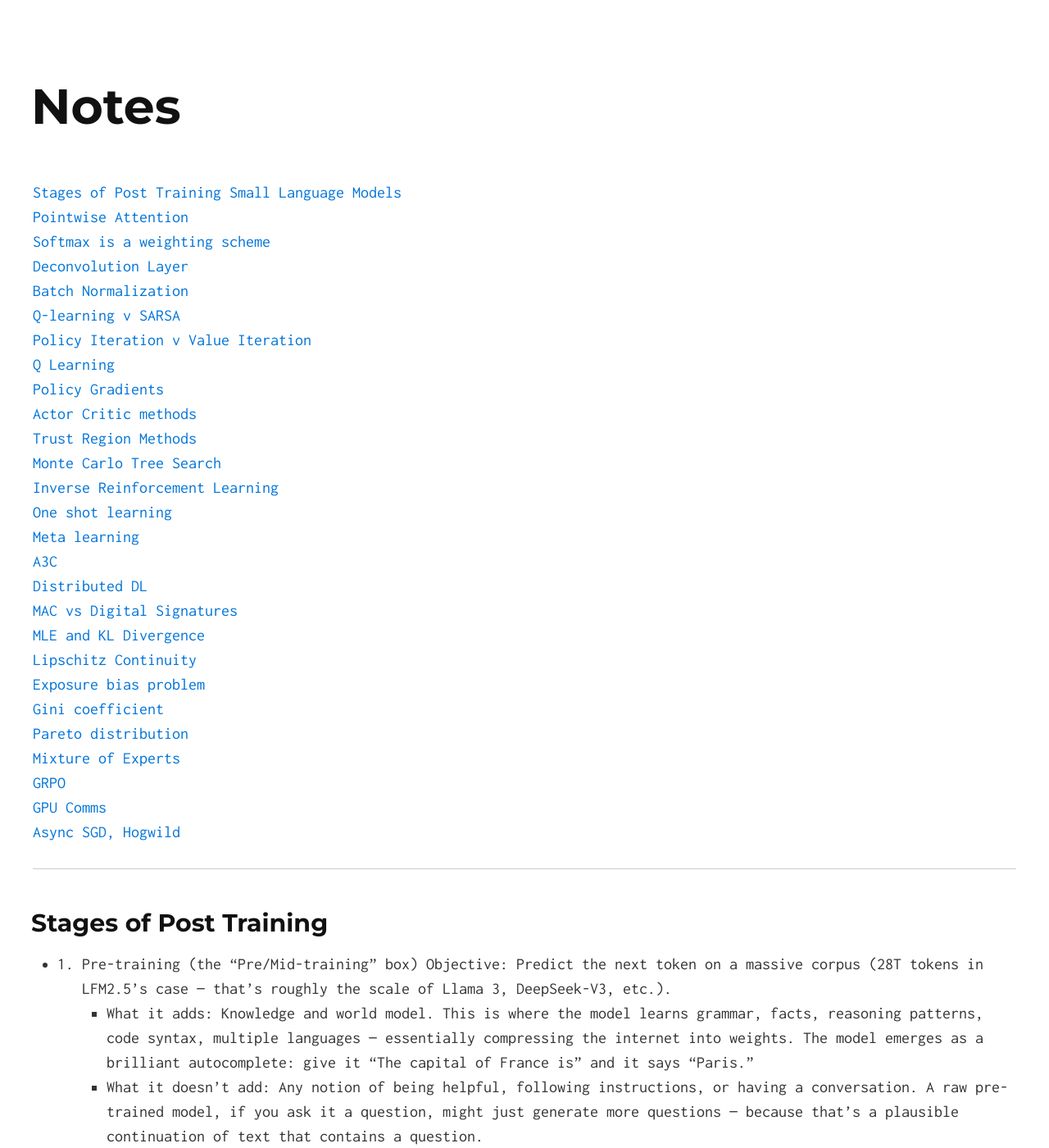
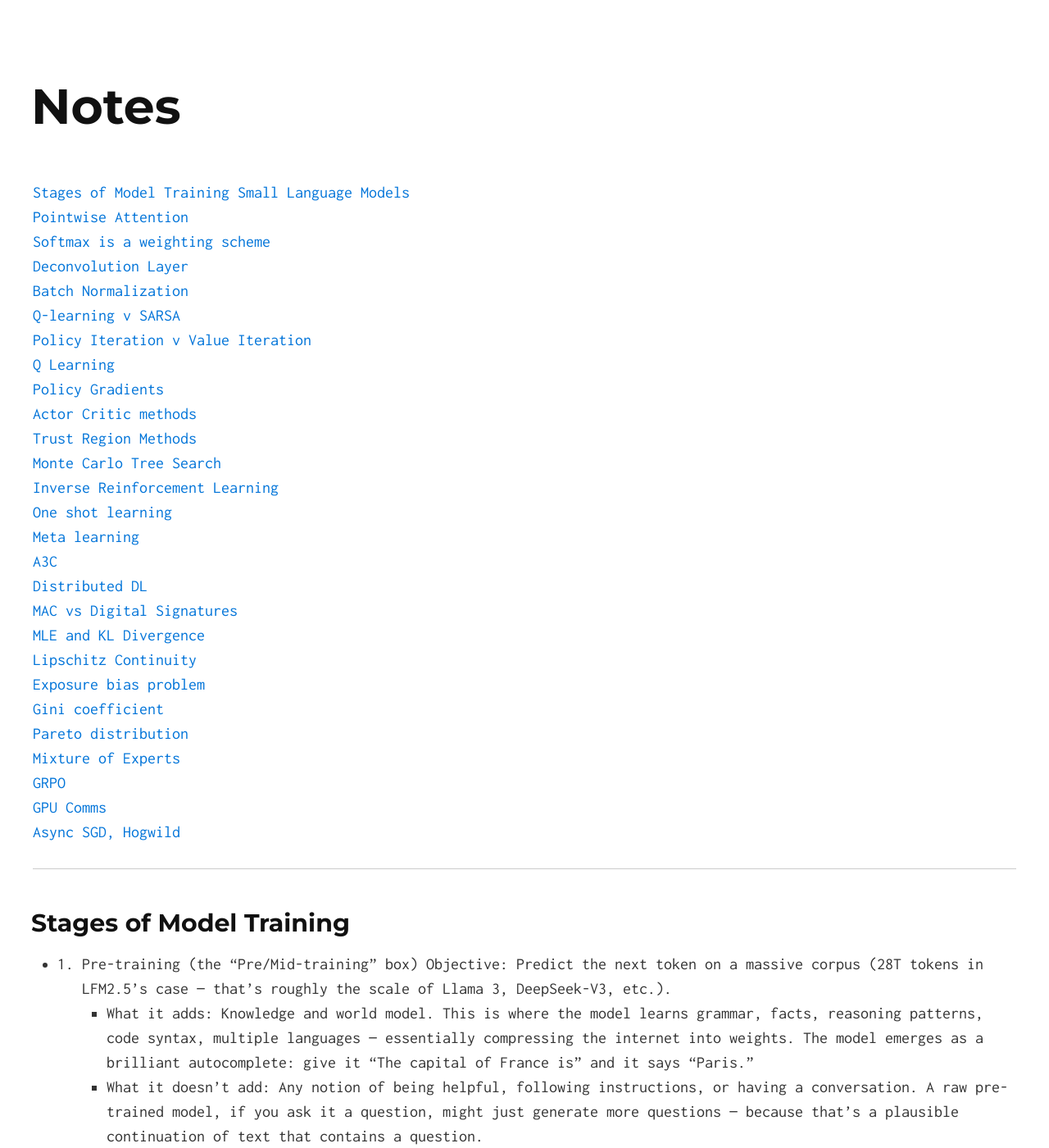
Before and after one commit to divyanshk/Mini-Blogs, a Jekyll site: the page built from index.md, in a window 1280 px wide and 1400 px high. Shown: the whole window at 82% size. Built offline with Jekyll 4.4.1, drawn with Linux system fonts in a browser that asks for light colours; formulas are drawn with MathJax 3.

Commit message:
stages of model-training

```diff
--- a/index.md
+++ b/index.md
@@ -2,7 +2,7 @@
 layout: default
 ---
 
-[Stages of Post Training](#posttraining)
+[Stages of Model Training](#modeltraining)
 [Small Language Models](#slm)
 [Pointwise Attention](#pattn)
 [Softmax is a weighting scheme](#softmax)
@@ -33,7 +33,7 @@ layout: default
 
 ---
 
-## <a name="posttraining"></a>Stages of Post Training
+## <a name="posttraining"></a>Stages of Model Training
 
 * 1. Pre-training (the "Pre/Mid-training" box)
 Objective: Predict the next token on a massive corpus (28T tokens in LFM2.5's case — that's roughly the scale of Llama 3, DeepSeek-V3, etc.).
```
